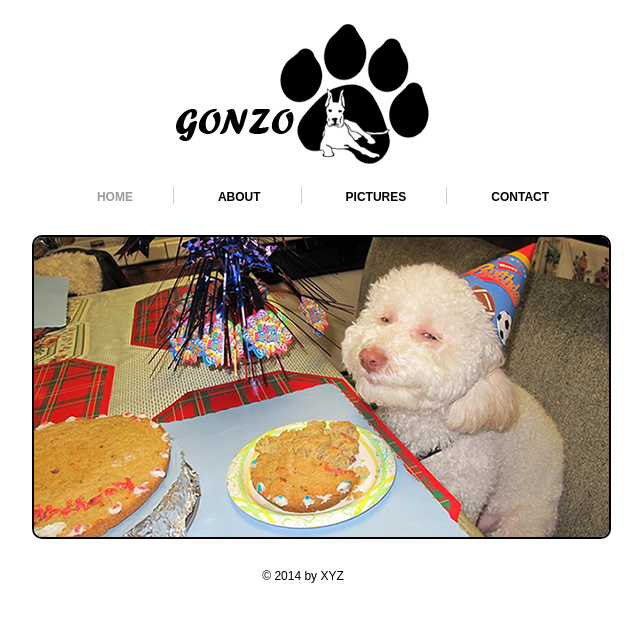
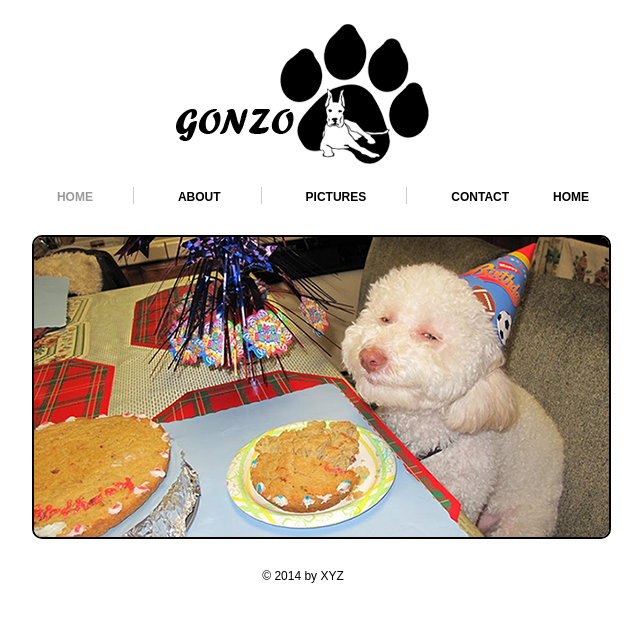
Before and after one commit to SadagopanTS/HelloWorld, a plain HTML site: page index.html in a window 1280 px wide. Shown: the whole page, without its empty margins (337-979 px from the left). Drawn offline with Linux system fonts and the light colour scheme.

Commit message:
Added new Link Home
Home html yet to be built

```diff
--- a/index.html
+++ b/index.html
@@ -30,6 +30,7 @@
 			<li><a href="about.html">About</a></li>
 			<li><a href="picture.html">Pictures</a></li>
 			<li class="bdr"><a class="pdg" href="contact.html">CONTACT</a></li>
+			<li class="bdr"><a class="pdg" href="Home.html">Home</a></li>
 		</ul>
 	</div>
 <!--==============================Navigatin Ends=============================-->
```
